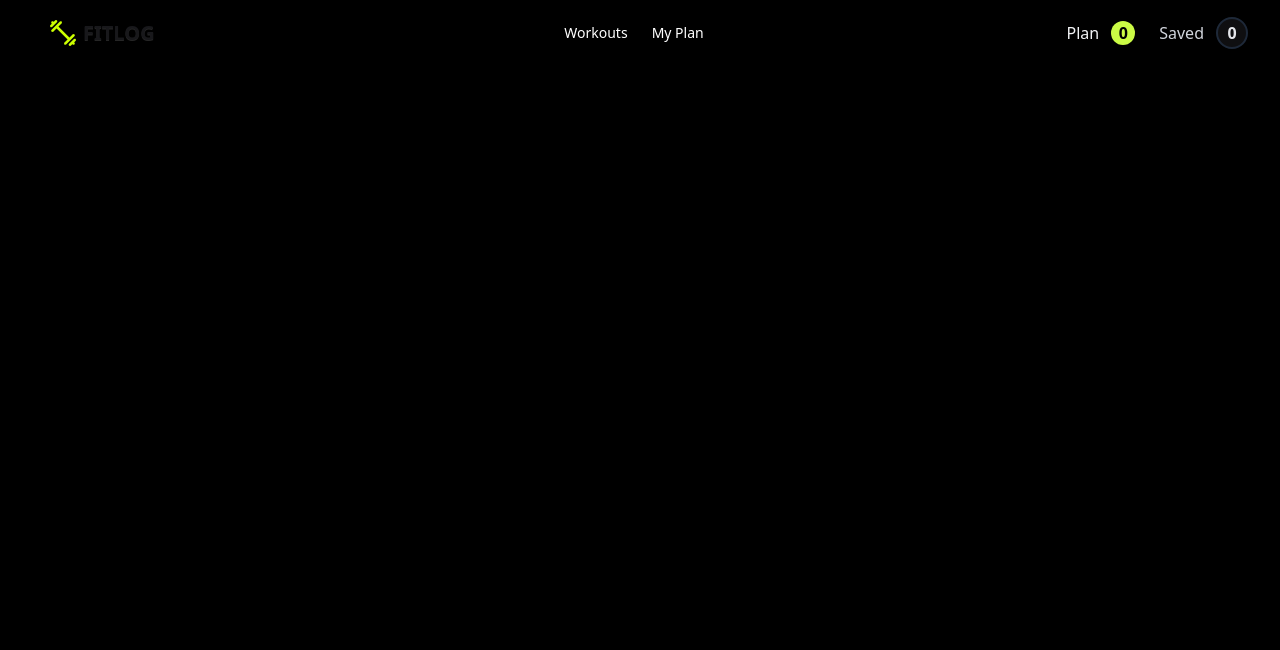
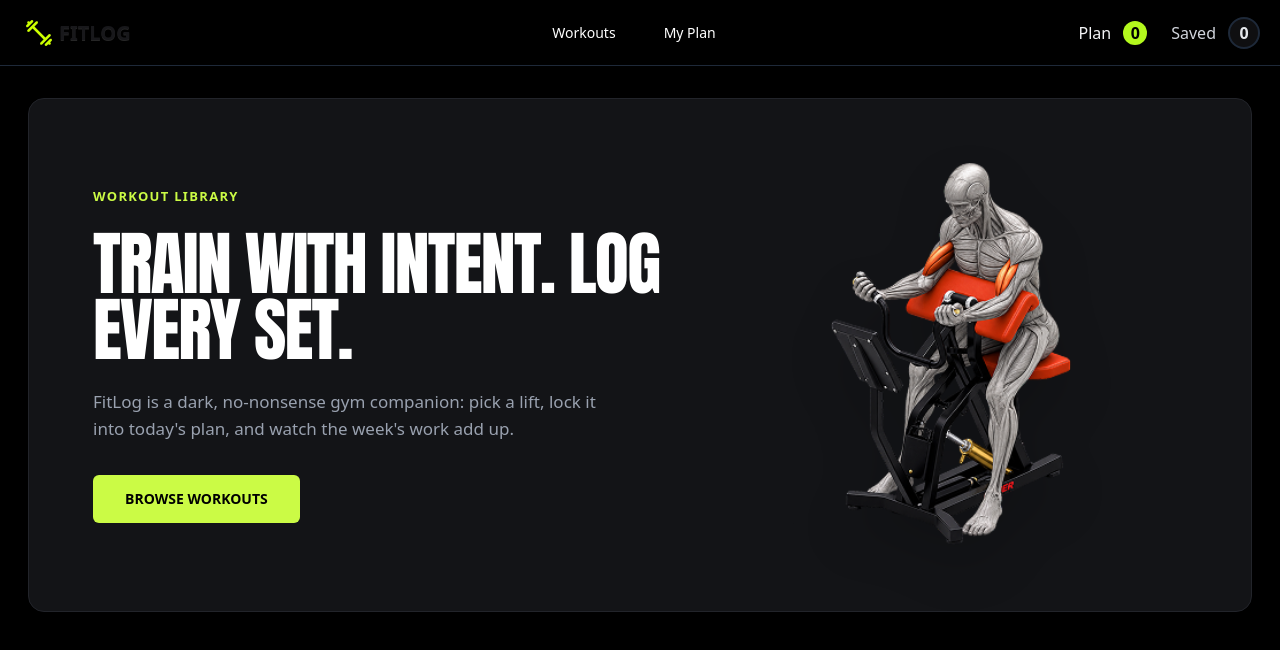
Before and after one commit to mashukurmanilk/fit-log, a Next.js app: page / in a window 1280 px wide. Shown: the top 650 px of the page. Built offline with nearby package versions, Linux system fonts and the light colour scheme.

Commit message:
added the banner and adjusted the navbar

```diff
--- a/app/components/Navbar.jsx
+++ b/app/components/Navbar.jsx
@@ -4,7 +4,7 @@ import Image from 'next/image'
 
 export default function Navbar() {
   return (
-        <div className="navbar bg-black shadow-sm">
+        <div className="navbar bg-black shadow-sm border-b border-gray-800">
             <div className="navbar-start">
                 <div className="dropdown">
                 <div tabIndex={0} role="button" className="btn btn-ghost lg:hidden">
@@ -17,23 +17,23 @@ export default function Navbar() {
                     <li><a>My Plan</a></li>
                 </ul>
                 </div>
-                <div className='btn btn-ghost text-xl rounded-full flex items-center ml-3'>
+                <div className='btn btn-ghost text-xl rounded-full flex items-center'>
                     <Image src={logo} alt='Logo'/>
                     {/* <a className="btn btn-ghost text-xl">FITLOG</a> */}
                     FITLOG
                 </div>
             </div>
             <div className="navbar-center hidden lg:flex">
-                <ul className="menu menu-horizontal px-1">
-                <li><a className='rounded-full'>Workouts</a></li>
+                <ul className="menu menu-horizontal px-1 gap-6">
+                    <li><a className='rounded-full'>Workouts</a></li>
 
-                <li><a className='rounded-full'>My Plan</a></li>
+                    <li><a className='rounded-full'>My Plan</a></li>
                 </ul>
             </div>
-            <div className="navbar-end mr-3 flex items-center gap-6">
+            <div className="navbar-end mr-3 flex items-center gap-6 cursor-pointer">
                 <div className='flex items-center gap-3'>
                     <span className="text-base font-medium text-gray-100">Plan</span>
-                    <div className='flex items-center justify-center w-6 h-6 bg-[#cbfb45] text-black rounded-full font-bold'>
+                    <div className='flex items-center justify-center w-6 h-6 bg-[#b3f81d] text-black rounded-full font-bold'>
                         0
                     </div>
                 </div>
--- /dev/null
+++ b/app/components/WorkoutCard.jsx
@@ -0,0 +1,7 @@
+import React from 'react'
+
+export default function WorkoutCard() {
+  return (
+    <div>WorkoutCard</div>
+  )
+}
--- a/app/globals.css
+++ b/app/globals.css
@@ -1,2 +1,9 @@
 @import "tailwindcss";
 @plugin "daisyui";
+
+@font-face {
+  font-family: 'Bebas Neue';
+  src: url('/fonts/BebasNeue-Regular.woff2') format('woff2');
+  font-weight: 400;
+  font-style: normal;
+}
--- /dev/null
+++ b/app/homepage/Banner.jsx
@@ -0,0 +1,38 @@
+import React from 'react'
+import Image from 'next/image'
+import bannerLogo from '@/app/assets/banner.png'
+
+export default function Banner() {
+  return (
+    <section className="mx-4 my-8">
+      <div className="bg-[#131417] border border-[#22242a] rounded-2xl p-10 md:p-16 flex flex-col md:flex-row items-center justify-between gap-10">
+
+        {/* Left Text Content */}
+        <div className="flex flex-col gap-6 max-w-2xl">
+            <div className="text-[13px] font-bold text-[#cbfb45] tracking-widest uppercase">
+                Workout Library
+            </div>
+
+            {/* Notice the fixed font-['Bebas_Neue'] and max-w-2xl below */}
+            <h1 className="text-4xl md:text-5xl lg:text-[70px] font-['Impact'] max-w-2xl font-normal text-white uppercase leading-[0.95] tracking-tight">
+                Train with intent. Log<br />every set.
+            </h1>
+
+            <div className='text-gray-400 text-[17px] leading-relaxed max-w-lg'>
+                FitLog is a dark, no-nonsense gym companion: pick a lift, lock it
+                into today's plan, and watch the week's work add up.
+            </div>
+
+            <button className="mt-2 bg-[#cbfb45] hover:bg-[#bceb3b] text-black text-sm font-bold py-3.5 px-8 rounded-md w-fit uppercase transition-colors">
+                Browse Workouts
+            </button>
+        </div>
+
+        <div className="flex-shrink-0 md:mr-10">
+            <Image src={bannerLogo} alt="Banner logo" className="w-72 md:w-80 lg:w-96 object-contain drop-shadow-2xl" priority />
+        </div>
+
+      </div>
+    </section>
+  )
+}
--- a/app/layout.tsx
+++ b/app/layout.tsx
@@ -24,10 +24,10 @@ export default function RootLayout({ children }: LayoutProps<"/">) {
       lang="en"
       className={`${geistSans.variable} ${geistMono.variable} h-full antialiased`}
     >
-      <div className='mx-3'>
+      <body className="min-h-full flex flex-col bg-black text-white">
         <Navbar/>
-      </div>
-      <body className="min-h-full flex flex-col bg-black text-white">{children}</body>
+        {children}
+      </body>
     </html>
   );
 }
--- a/app/page.tsx
+++ b/app/page.tsx
@@ -1,11 +1,11 @@
 import React from 'react'
-
+import Banner from '@/app/homepage/Banner'
 
 export default function HomePage() {
   return (
     <div className='bg-black mx-3'>
       <div>
-
+        <Banner />
       </div>
     </div>
   )
```
